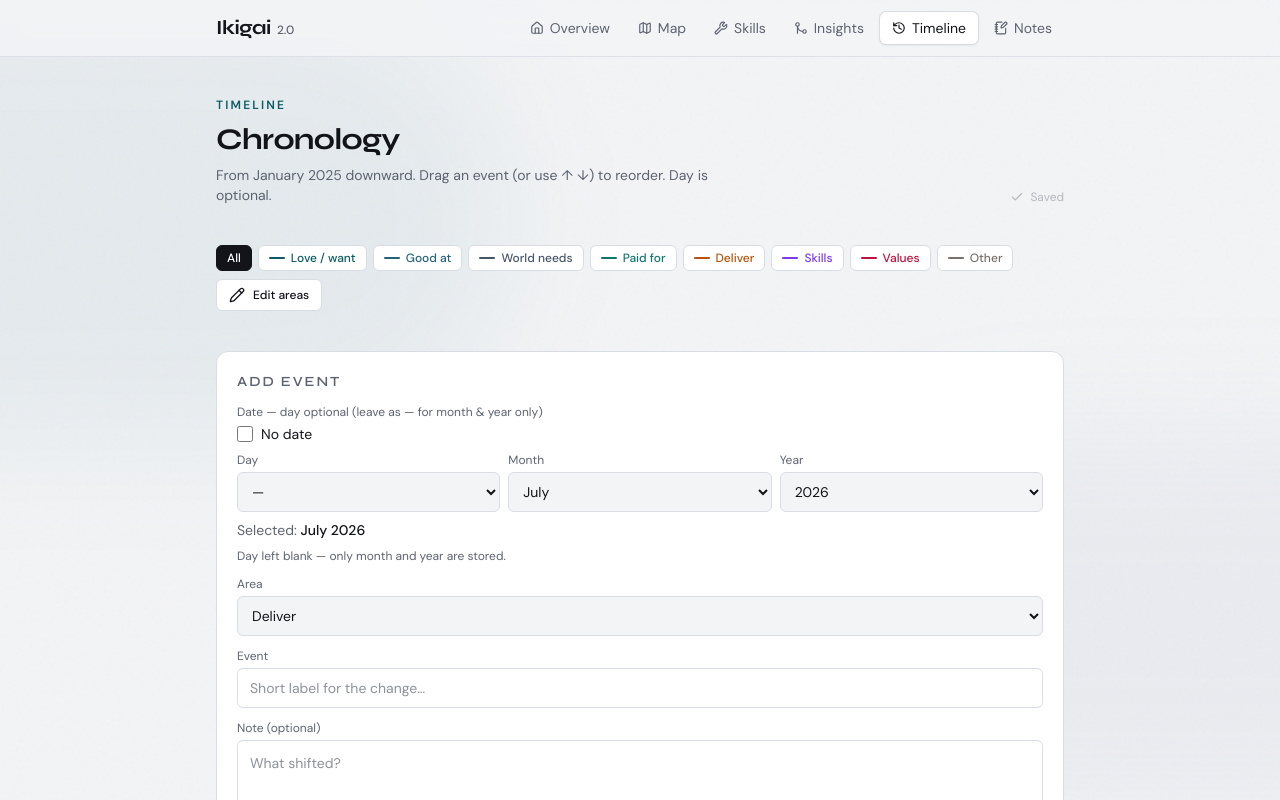
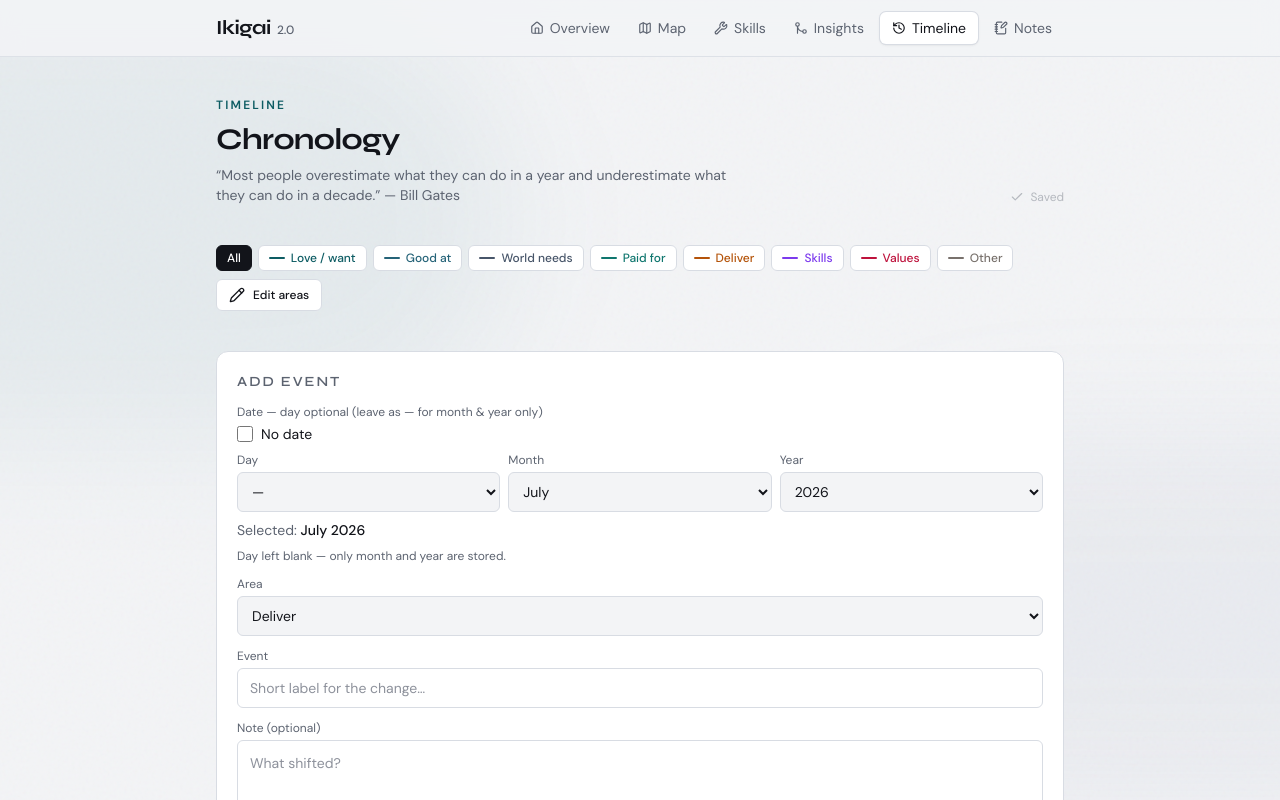
Before and after one commit to asady-create/Ikigai, a Next.js app: page /timeline in a window 1280 px wide. Shown: the top 800 px of the page. Built offline with nearby package versions, Linux system fonts and the light colour scheme.

Commit message:
Update timeline subheader to Bill Gates decade quote
Co-authored-by: asady-create <asady-create@users.noreply.github.com>

```diff
--- a/src/components/timeline/timeline-page.tsx
+++ b/src/components/timeline/timeline-page.tsx
@@ -625,8 +625,8 @@ export function TimelinePage() {
             Chronology
           </h1>
           <p className="mt-2 max-w-lg text-sm text-[var(--muted)]">
-            From January 2025 downward. Drag an event (or use ↑ ↓) to reorder.
-            Day is optional.
+            “Most people overestimate what they can do in a year and
+            underestimate what they can do in a decade.” — Bill Gates
           </p>
         </div>
         <span
```
